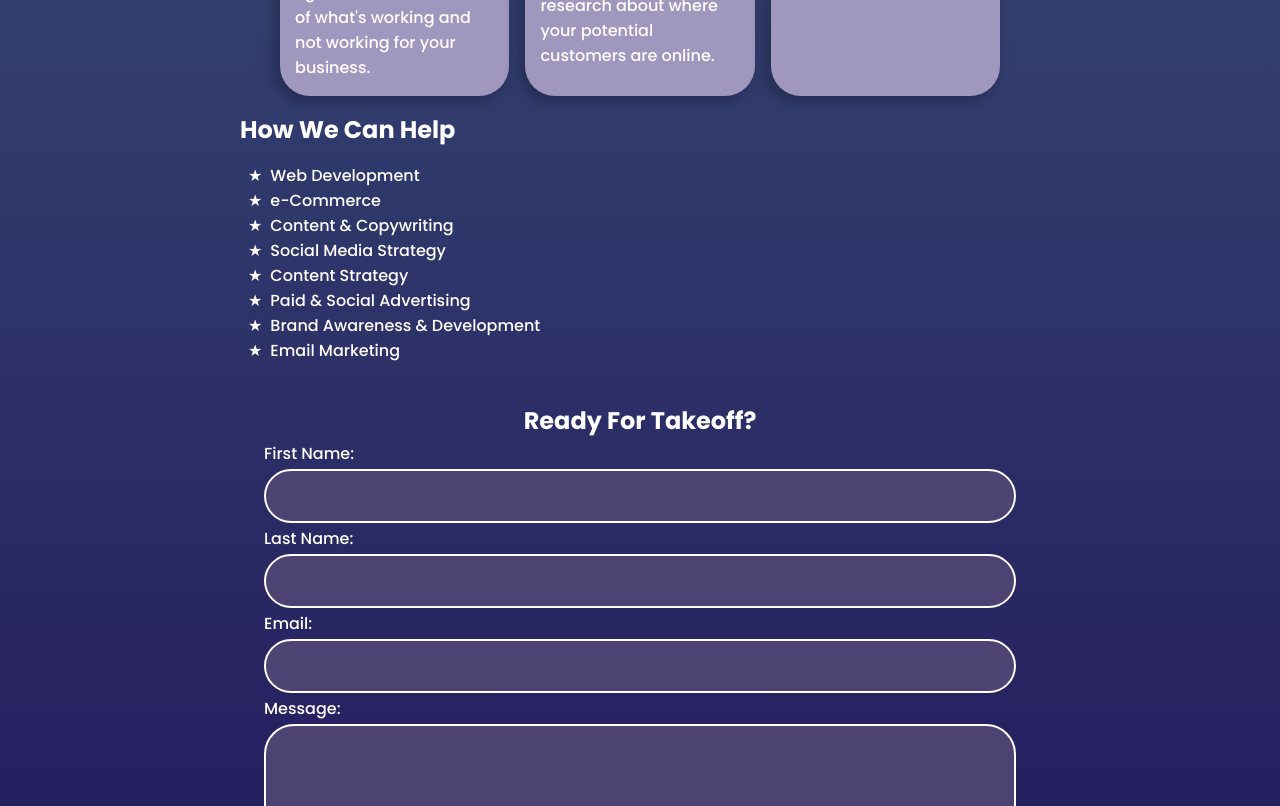
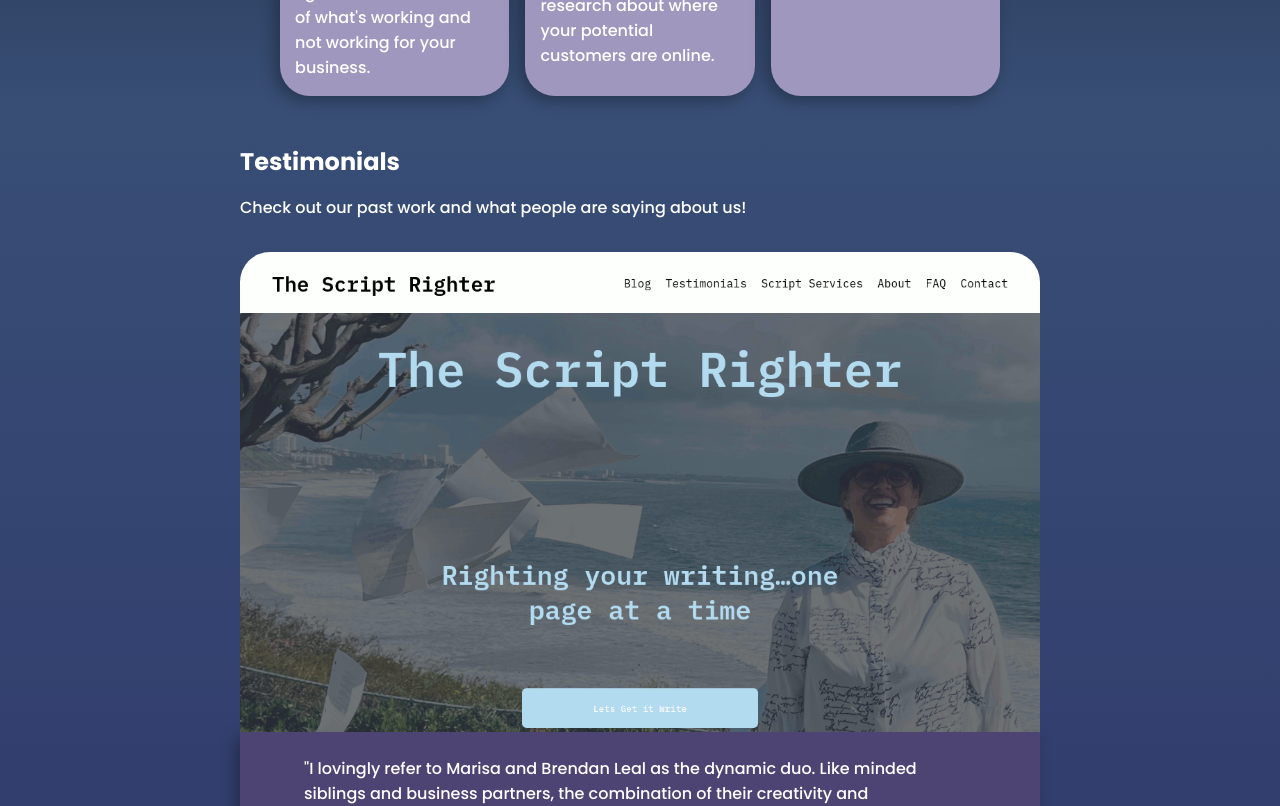
Before and after one commit to Brendan-Leal/AstrolabStudio, a Next.js app: page / in a window 1280 px wide. Shown: the part 1140-1946 px from the top of the page. Built offline with nearby package versions, Linux system fonts and the light colour scheme.

Commit message:
add testimonial component

```diff
--- a/src/pages/index.tsx
+++ b/src/pages/index.tsx
@@ -3,6 +3,7 @@ import Head from 'next/head';
 import Image from 'next/image';
 import Panel from '@/components/Panel';
 import FooterContext from '@/Context/FooterContext';
+import Testimonials from '@/components/Testimonials';
 import brendanPfp from '../../public/brendan-pfp.png';
 import marisaPfp from '../../public/marisa-pfp.png';
 import style from '../styles/index.module.css';
@@ -89,6 +90,7 @@ export default function LandingPage() {
           we&apos;re here to help you take off, online. Our strategy is easy as:
         </p>
         <Panel />
+        <Testimonials />
         <h2>How We Can Help</h2>
         <ul>
           <li>Web Development</li>
```
